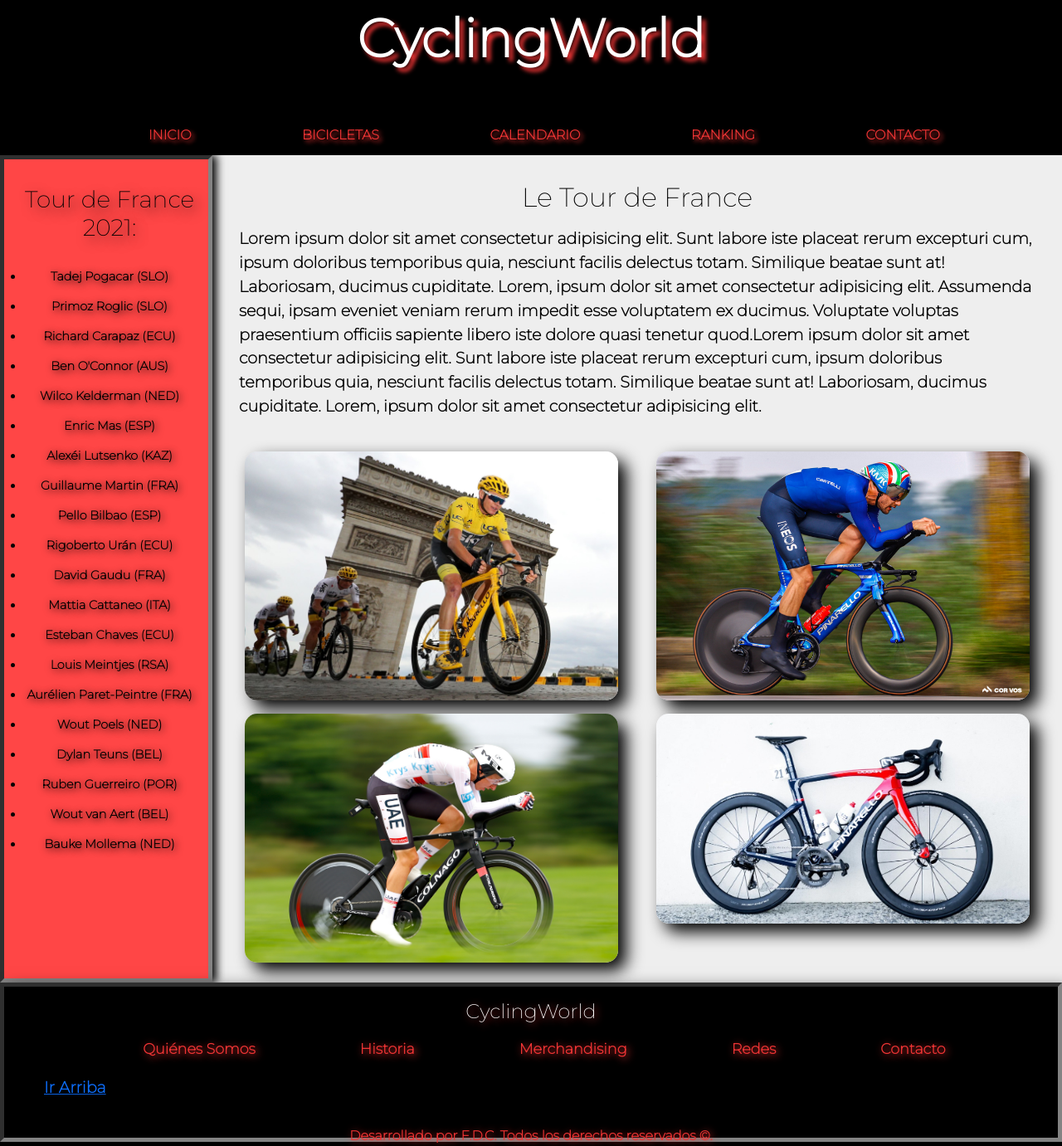
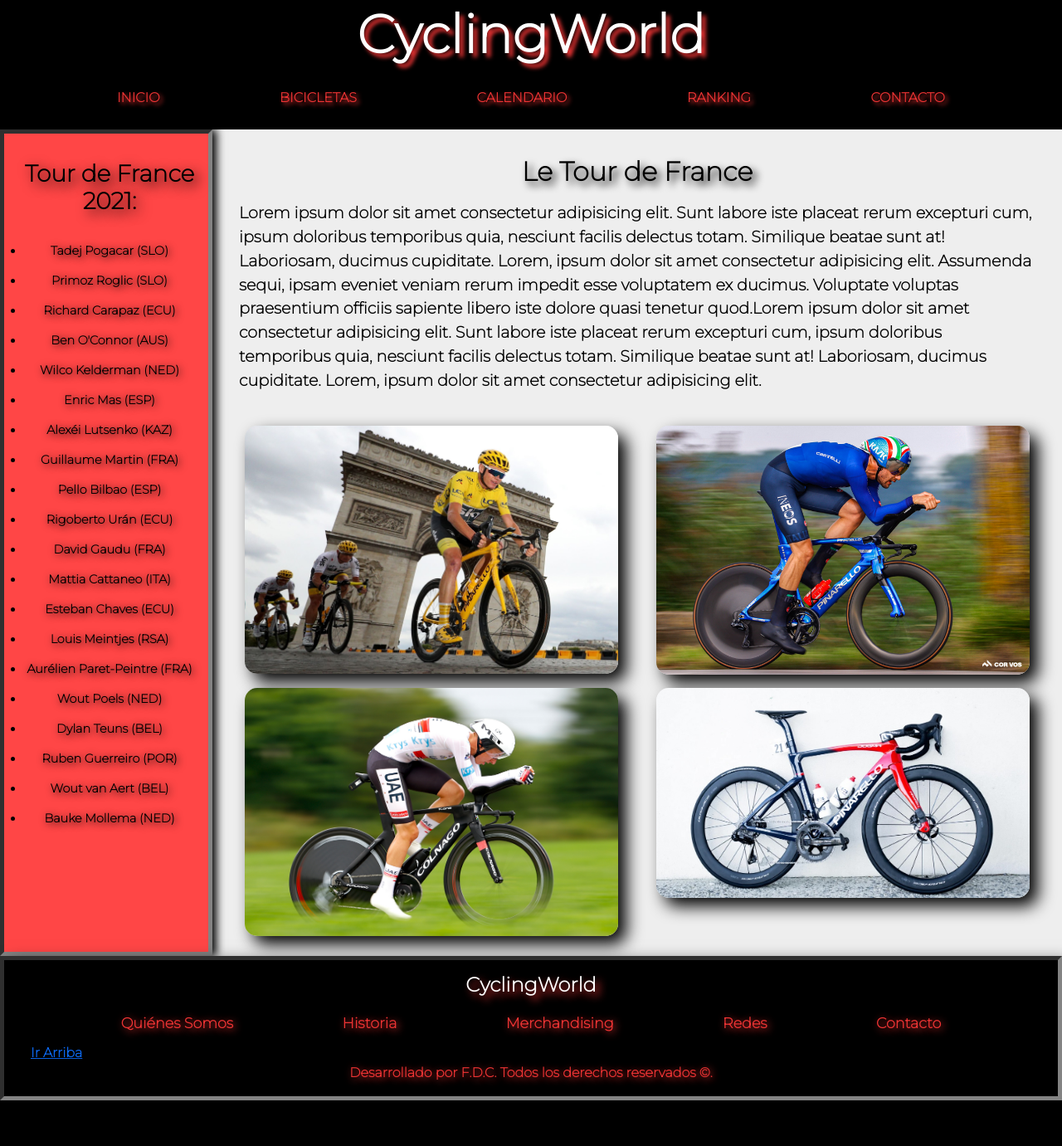
Before and after one commit to FerCandio/CyclingWorld, a plain HTML site: page index.html in a window 1280 px wide. Shown: the part 53-1434 px from the top of the page at 83% size. After the commit the page ends 1379 px from the top, so only its background shows below. Drawn offline with nearby package versions, Linux system fonts and the light colour scheme.

Commit message:
cambios en index y css

```diff
--- a/css/style.css
+++ b/css/style.css
@@ -12,7 +12,7 @@
     "aside section"
     "footer footer";
     grid-template-columns: 20% 80%;
-    grid-template-rows: 15rem auto 12rem;
+    grid-template-rows: auto auto auto;
 }
 
 header{
@@ -44,6 +44,7 @@
     background-size: contain;
     background-position: center;
     height: auto;
+    padding: 0.5rem;
 }
 
 .header__h1--flex{
@@ -58,15 +59,10 @@
     color: rgb(255, 255, 255);
     font-size: 4rem;
     font-style:normal;
-    font-weight: 600;
+    font-weight: 800;
     border-radius: 5px;
     text-align: center;
     text-shadow: 5px 5px 5px rgb(238, 52, 52);
-}
-
-header p{
-    margin-top: 1rem;
-    padding-bottom: 0rem;
 }
 
 .header__irabajo {
@@ -78,17 +74,25 @@
 /*-----------------------------------------------------------------------Header---*/
 /*-----------------------------------------------------------------------Navbar---*/
 
-nav {
+/* nav {
     padding: 25px;
+} */
+
+.irabajo{
+    margin-top: 0.5rem;
+    padding: 0;
+    font-size: 1rem;
 }
 
 .header__navbar{
-    margin-top: 2rem;
+    margin-top: 1rem;
+    margin-bottom: 1rem;
 }
 
 .header__navbar--flex {
     display: flex;
     flex-direction: row;
+    flex-wrap: wrap;
     justify-content: space-evenly;
 }
 
@@ -96,6 +100,8 @@
     padding-top: 0rem;
     list-style-type: none;
     text-align: center;
+    padding-left: 0;
+    /* padding-bottom: 1rem; */
 }
 
 .header__navbar li {
@@ -311,9 +317,11 @@
     color:black;
     text-align: center;
     margin: 1rem;
+    font-weight: 600;
+    text-shadow: 5px 5px 10px rgb(0, 0, 0);
 }
 
-p{
+.contenido__texto{
     color:black;
     font-size: 1.2rem;
     padding-bottom: 1rem;
@@ -345,6 +353,7 @@
     background-color: rgba(0, 0, 0, 0);
     padding-top: 1rem;
     text-shadow: 5px 5px 15px rgb(0, 0, 0);
+    font-weight: 600;
 }
 
 .aside__li {
@@ -366,7 +375,7 @@
     font-weight: 600;
     border: inset 5px rgb(131, 131, 131);
     box-shadow: 10px 10px 20px rgb(0, 0, 0);
-    height: 12rem;
+    height: auto;
     background-image: url(../img/Sin\ título2.jpg);
     background-repeat: repeat;
     background-size: contain;
@@ -378,14 +387,16 @@
     list-style: none;
     text-align: center;
     margin-top: 1rem;
-    margin-bottom: 1rem;
+    margin-bottom: 0.5rem;
+    padding-left: 0;
 }
 
 .footer__titulo{
     color: white;
     font-size: 1.5rem;
     text-align: center;
-    text-shadow: 2px 2px 10px rgb(238,52,52);
+    text-shadow: 5px 5px 10px rgb(238,52,52);
+    font-weight: 600;
 }
 
 .footer__ul__flex{
@@ -414,8 +425,13 @@
     text-shadow: 2px 2px 10px rgb(238,52,52);
 }
 
+.irarriba{
+    margin: 0;
+    padding: 0;
+    font-size: 1rem;
+}
+
 .footer__irarriba{
-    padding-left: 0rem;
     margin-left: 1rem;
     background-color: rgba(255, 255, 255, 0);
     text-shadow: 2px 2px 10px rgb(0, 0, 0);
--- a/index.html
+++ b/index.html
@@ -20,7 +20,7 @@
 <body>
     <div class="grid">
         <header class="header">
-            <p><a id="arriba" class="header__irabajo" href="#abajo">Ir Abajo</a></p>
+            <p class="irabajo"><a id="arriba" class="header__irabajo" href="#abajo">Ir Abajo</a></p>
             <div class="header__h1--flex">
                 <div><h1 class="header__h1">CyclingWorld</h1></div>
             </div>
@@ -41,7 +41,7 @@
         <section class="section">
             <article>
                     <h2 class="contenido__titulo"> Le Tour de France</h2>
-                    <p>Lorem ipsum dolor sit amet consectetur adipisicing elit. Sunt labore iste
+                    <p class="contenido__texto">Lorem ipsum dolor sit amet consectetur adipisicing elit. Sunt labore iste
                      placeat rerum excepturi cum, ipsum doloribus temporibus quia, nesciunt
                      facilis delectus totam. Similique beatae sunt at! Laboriosam,
                      ducimus cupiditate. Lorem, ipsum dolor sit amet consectetur adipisicing
@@ -100,7 +100,7 @@
                         <div><li><a href="#">Contacto</a></li></div>
                     </div>
                 </ul>
-                    <p><a id="abajo" class="footer__irarriba" href="#arriba">Ir Arriba</a></p>
+                    <p class="irarriba"><a id="abajo" class="footer__irarriba" href="#arriba">Ir Arriba</a></p>
             <div class="footer__creditos">
                 Desarrollado por F.D.C. Todos los derechos reservados ©.
             </div>
```
